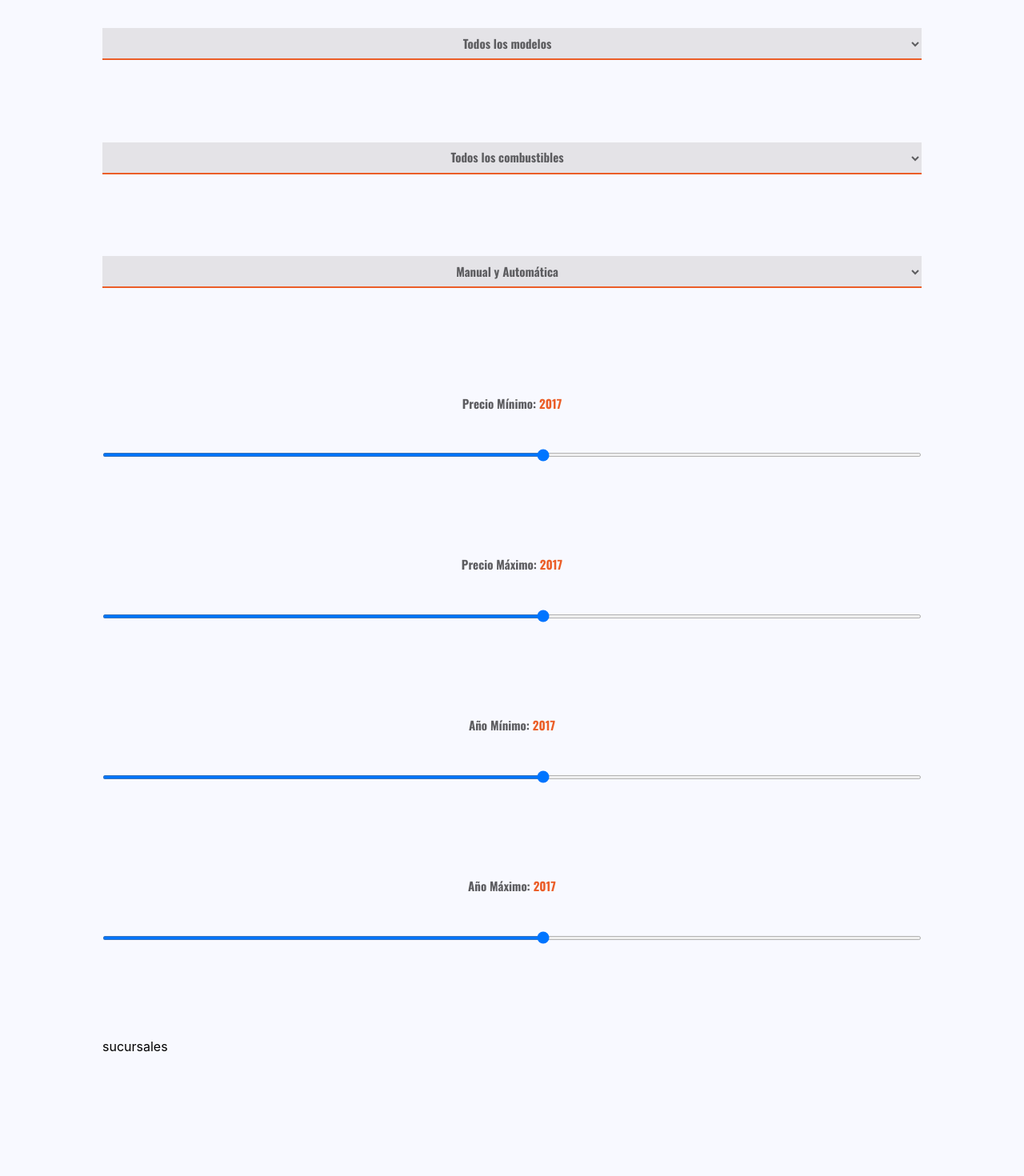
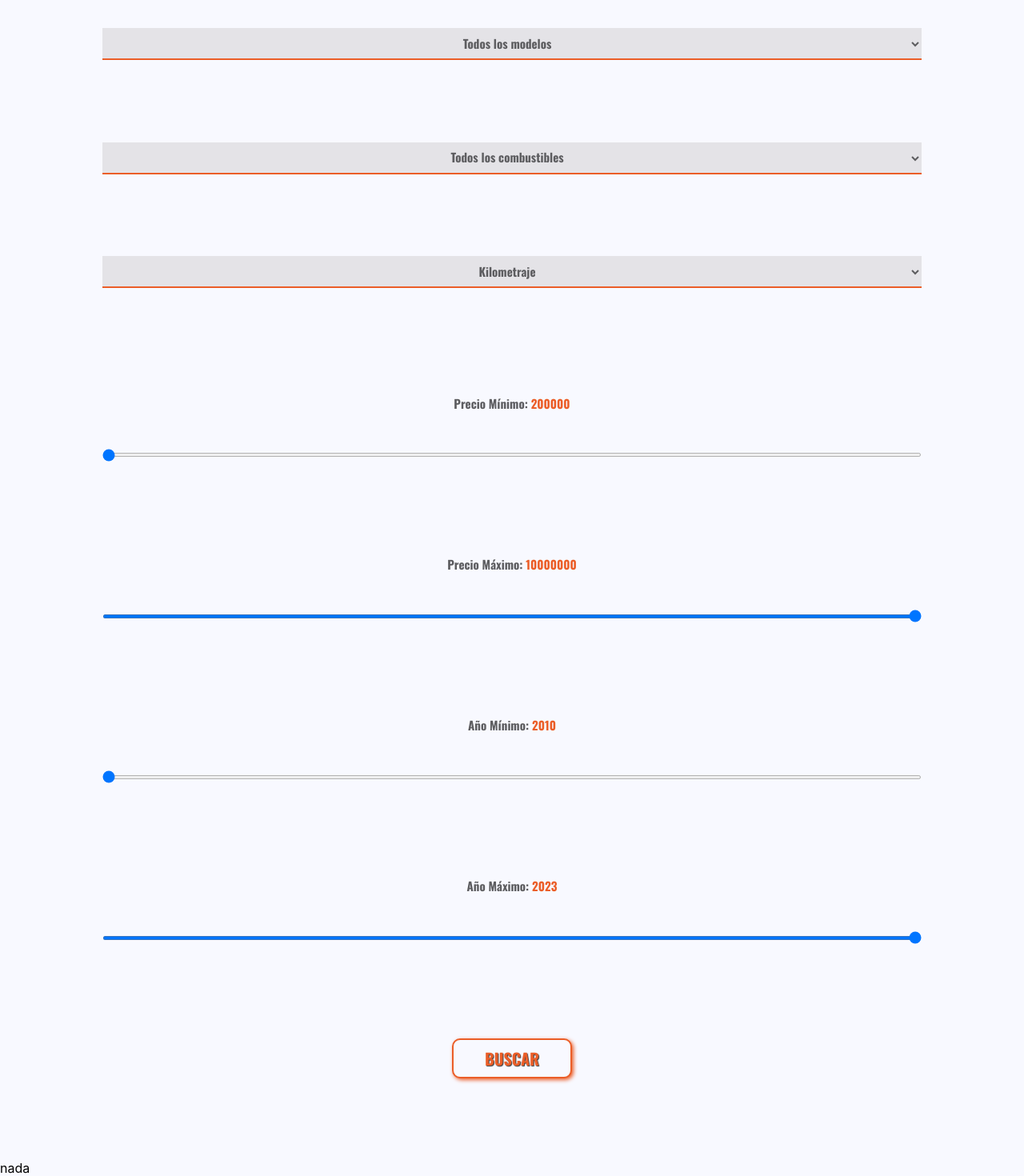
Before and after one commit to fraancofenoglio/autos-bragado, a React (Create React App) app: page /compra in a window 1280 px wide. Shown: the part 327-1797 px from the top of the page at 80% size. Before the commit the page ends 1645 px from the top, so only its background shows below. Built offline with nearby package versions, Linux system fonts and the light colour scheme; a web font is replaced by a local one.

Commit message:
empezando con los filtros

```diff
--- /dev/null
+++ b/src/autos.js
@@ -0,0 +1,59 @@
+export const autos = [
+    {
+        marca: "Peugeot",
+        modelo: "306",
+        combustible: "Gasoil",
+        transmision: "Manual",
+        motor: "1.9",
+        color: "Rojo",
+        precio: 2000000,
+        year: 2002,
+        km: 90000,
+        descripcion: "MUY BUEN ESTADO DE USO Y MANTENIMIENTO, ÚNICO TITULAR, LISTO PARA TRANSFERIR RADICADO EN CIUDAD DE BUENOS AIRES, TODOS LOS SERVICIOS RECIEN REALIZADOS.",
+        imagenes: [
+            "https://http2.mlstatic.com/D_NQ_NP_2X_745467-MLA69220115485_052023-F.webp",
+
+            "https://http2.mlstatic.com/D_NQ_NP_2X_997547-MLA69214060262_052023-F.webp",
+
+            "https://http2.mlstatic.com/D_NQ_NP_2X_997547-MLA69214060262_052023-F.webp"
+        ]
+    },
+    {
+        marca: "Chevrolet",
+        modelo: "Astra",
+        combustible: "Nafta",
+        transmision: "Manual",
+        motor: "2.0",
+        color: "Gris",
+        precio: 2500000,
+        year: 2010,
+        km: 70000,
+        descripcion: "MUY BUEN ESTADO DE USO Y MANTENIMIENTO, ÚNICO TITULAR, LISTO PARA TRANSFERIR RADICADO EN CIUDAD DE BUENOS AIRES, TODOS LOS SERVICIOS RECIEN REALIZADOS.",
+        imagenes: [
+            "https://http2.mlstatic.com/D_NQ_NP_2X_695350-MLA69383029284_052023-F.webp",
+
+            "https://http2.mlstatic.com/D_NQ_NP_2X_798989-MLA69392563529_052023-F.webp",
+
+            "https://http2.mlstatic.com/D_NQ_NP_2X_856042-MLA69382972488_052023-F.webp"
+        ]
+    },
+    {
+        marca: "Ford",
+        modelo: "Fiesta",
+        combustible: "Nafta",
+        transmision: "Manual",
+        motor: "2.1",
+        color: "Blanco",
+        precio: 4600000,
+        year: 2017,
+        km: 40000,
+        descripcion: "MUY BUEN ESTADO DE USO Y MANTENIMIENTO, ÚNICO TITULAR, LISTO PARA TRANSFERIR RADICADO EN CIUDAD DE BUENOS AIRES, TODOS LOS SERVICIOS RECIEN REALIZADOS.",
+        imagenes: [
+            "https://http2.mlstatic.com/D_NQ_NP_2X_682675-MLA70329197326_072023-F.webp",
+
+            "https://http2.mlstatic.com/D_NQ_NP_2X_968623-MLA70329265868_072023-F.webp",
+
+            "https://http2.mlstatic.com/D_NQ_NP_2X_998986-MLA70329100186_072023-F.webp"
+        ]
+    }
+]
--- a/src/components/FullSearch.jsx
+++ b/src/components/FullSearch.jsx
@@ -7,10 +7,10 @@ const FullSearch = ({state, setState}) => {
 
   const handleSubmit = (e) => {
     e.preventDefault()
-    console.log(precioMin, marca, modelo, precioMax)
   }
   return (
-    <div className="buscador-completo">
+    <>
+      <div className="buscador-completo">
 
         <form className="buscador-formulario" onSubmit={handleSubmit}>
           <div className="buscador-icons">
@@ -49,11 +49,11 @@ const FullSearch = ({state, setState}) => {
             </select>
 
             <select>
-              <option value={"nafta"}>Todos los combustibles</option>
-              <option value={"nafta"}>Nafta</option>
-              <option value={"diesel"}>Diésel</option>
-              <option value={"gnc"}>GNC</option>
-              <option value={"electrico"}>Eléctrico</option>
+            <option value={""}>Kilometraje</option>
+              <option value={20000}>Menor a 20000km</option>
+              <option value={50000}>Menor a 50000km</option>
+              <option value={80000}>Menor a 80000km</option>
+              <option value={100000}>Menor a 100000km</option>
             </select>
 
 
@@ -67,6 +67,8 @@ const FullSearch = ({state, setState}) => {
 
         </form>
       </div>
+      {marca + modelo}
+    </>
   )
 }
 
--- a/src/index.css
+++ b/src/index.css
@@ -332,9 +332,9 @@ nav svg {
 }
 
 .form-search-btn {
-  width: 150px;
+  width: 150px !important;
   height: 40px;
-  font-size: 20px;
+  font-size: 20px !important;
   background-color: #f8f9ff;
   border: 2px solid #EB5E28;
   border-radius: 10px;
@@ -530,6 +530,7 @@ footer h3 {
 .form-compra-buscador {
   display: flex;
   flex-direction: column;
+  align-items: center;
   width: 80%;
   margin: 0 auto;
 }
--- a/src/pages/Compra.jsx
+++ b/src/pages/Compra.jsx
@@ -1,22 +1,93 @@
-import { useState } from "react"
-import SimpleSearch from "../components/SimpleSearch"
+import { useState } from "react";
+import SimpleSearch from "../components/SimpleSearch";
+import {autos} from '../autos.js';
 
 const Compra = () => {
-    const [minPrice, setMinPrice] = useState(2017)
-    const [maxPrice, setMaxPrice] = useState(2017)
-    const [minYear, setMinYear] = useState(2017)
-    const [maxYear, setMaxYear] = useState(2017)
+
+    const [minPrice, setMinPrice] = useState(200000);
+    const [maxPrice, setMaxPrice] = useState(10000000);
+    const [minYear, setMinYear] = useState(2010);
+    const [maxYear, setMaxYear] = useState(2023);
+    const [MARCA, setMARCA] = useState("");
+    const [MODELO, setMODELO] = useState("");
+    const [COMBUSTIBLE, setCOMBUSTIBLE] = useState("");
+    const [KILOMETROS, setKILOMETROS] = useState(100000);
+
+    const [resultados, setResultados] = useState();
+
+    const {marca, modelo, combustible, transmision, motor, color, precio, año, km, descripcion, imagenes } = autos;
+
+    console.log(resultados)
+
+    const marcaFilter = (auto) => {
+        if (MARCA) {
+            return auto.marca.toLowerCase() === MARCA
+        }
+        return auto
+    };
+
+    const modeloFilter = (auto) => {
+        if(MODELO){
+            return auto.modelo.toLowerCase() === MODELO
+        }
+        return auto
+    };
+
+    const combustibleFilter = (auto) => {
+        if(COMBUSTIBLE) {
+            return auto.combustible.toLowerCase() === COMBUSTIBLE
+        }
+        return auto
+    };
+
+    const kmFilter = (auto) => {
+        if (KILOMETROS) {
+            return auto.km <= KILOMETROS
+        }
+        return auto
+    };
+
+    const precioMinFilter = (auto) => {
+        if (minPrice) {
+            return auto.precio >= minPrice
+        }
+        return auto
+    };
+
+    const precioMaxFilter = (auto) => {
+        if (maxPrice) {
+            return auto.precio <= maxPrice
+        }
+        return auto
+    };
+
+    const yearMinFilter = (auto) => {
+        if (minYear) {
+            return auto.year >= minYear
+        }
+        return auto
+    };
+
+    const yearMaxFilter = (auto) => {
+        if (maxYear) {
+            return auto.year <= maxYear
+        }
+        return auto
+    };
 
     const handleSubmit = (e) => {
-        e.preventDefault()
+        e.preventDefault();
+
+        setResultados(autos.filter(marcaFilter).filter(modeloFilter).filter(combustibleFilter).filter(kmFilter).filter(precioMinFilter).filter(precioMaxFilter).filter(yearMinFilter).filter(yearMaxFilter))
     }
+
   return (
     <>
         <SimpleSearch/>
 
         <form className="form-compra-buscador" onSubmit={handleSubmit}>
 
-            <select className="compra-select">
+            <select className="compra-select" onChange={ e => setMARCA(e.target.value.toLowerCase())}>
                 <option value={""}> Todas las marcas </option>
                 <option value={"volkswagen"}>VOLKSWAGEN</option>
                 <option value={"ford"}>FORD</option>
@@ -32,15 +103,17 @@ const Compra = () => {
                 <option value={"bmw"}>BMW</option>
             </select>
 
-            <select className="compra-select">
+            <select className="compra-select" onChange={ e => setMODELO(e.target.value.toLowerCase())}>
               <option value={""}>Todos los modelos</option>
               <option value={"corsa"}>Corsa</option>
               <option value={"cruze"}>Cruze</option>
               <option value={"s10"}>S10</option>
               <option value={"tracker"}>Tracker</option>
+              <option value={"astra"}>Astra</option>
+              <option value={"fiesta"}>Fiesta</option>
             </select>
 
-            <select className="compra-select">
+            <select className="compra-select" onChange={ e => setCOMBUSTIBLE(e.target.value.toLowerCase())}>
               <option value={""}>Todos los combustibles</option>
               <option value={"nafta"}>Nafta</option>
               <option value={"diesel"}>Diésel</option>
@@ -48,19 +121,21 @@ const Compra = () => {
               <option value={"electrico"}>Eléctrico</option>
             </select>
 
-            <select className="compra-select">
-              <option value={""}>Manual y Automática</option>
-              <option value={"manual"}>Manual</option>
-              <option value={"automatica"}>Automática</option>
+            <select className="compra-select" onChange={ e => setKILOMETROS(e.target.value.toLowerCase())}>
+              <option value={""}>Kilometraje</option>
+              <option value={20000}>Menor a 20000km</option>
+              <option value={50000}>Menor a 50000km</option>
+              <option value={80000}>Menor a 80000km</option>
+              <option value={100000}>Menor a 100000km</option>
 
             </select>
 
             <span>Precio Mínimo: <strong>{minPrice}</strong></span>
-            <input className="rangos" value={minPrice} type="range" min={2010} max={2023} step={1} onChange={(e)=>setMinPrice(e.target.value)}
+            <input className="rangos" value={minPrice} type="range" min={200000} max={10000000} step={100000} onChange={(e)=>setMinPrice(e.target.value)}
             ></input>
 
             <span>Precio Máximo: <strong>{maxPrice}</strong></span>
-            <input className="rangos" value={maxPrice} type="range" min={2010} max={2023} step={1} onChange={(e)=> setMaxPrice(e.target.value)}></input>
+            <input className="rangos" value={maxPrice} type="range" min={200000} max={10000000} step={100000} onChange={(e)=> setMaxPrice(e.target.value)}></input>
 
             <span>Año Mínimo: <strong>{minYear}</strong></span>
             <input className="rangos" value={minYear} type="range" min={2010} max={2023} step={1} onChange={(e)=> setMinYear(e.target.value)}></input>
@@ -68,11 +143,23 @@ const Compra = () => {
             <span>Año Máximo: <strong>{maxYear}</strong></span>
             <input className="rangos" value={maxYear} type="range" min={2010} max={2023} step={1} onChange={(e)=> setMaxYear(e.target.value)}></input>
 
-
-            sucursales
+            <input className="form-search-btn" type="submit" value="BUSCAR"></input>
 
 
         </form>
+
+        <div>
+            {
+             resultados ?
+                <>
+                {resultados.map((auto, i) => (
+                    <h3 key={i}>{auto.modelo}</h3>
+                    ))
+                }
+                </>
+                : <>nada</>
+            }
+        </div>
     </>
   )
 }
--- a/src/pages/Home.jsx
+++ b/src/pages/Home.jsx
@@ -13,6 +13,7 @@ const Home = () => {
     const [modelo, setModelo] = useState("")
     const [precioMin, setPrecioMin] = useState()
     const [precioMax, setPrecioMax] = useState()
+
   return (
     <>
         <Header/>
```
